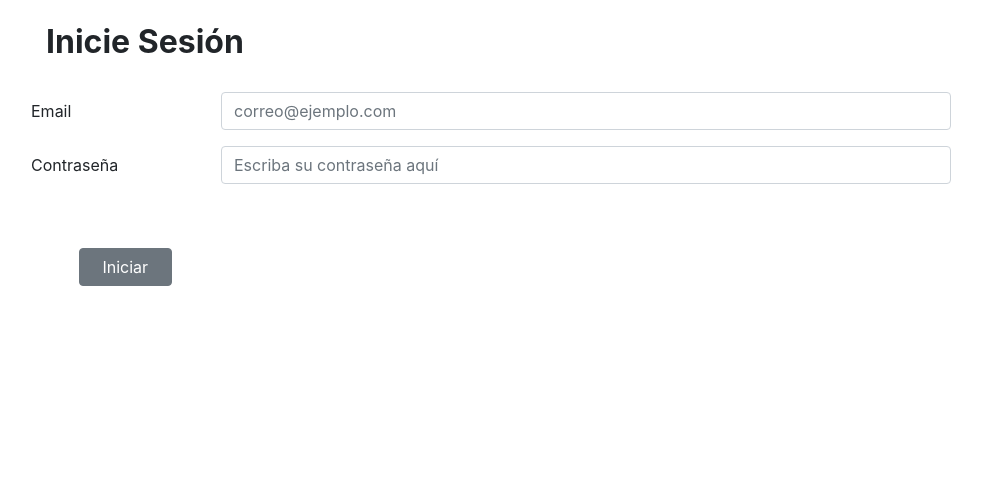
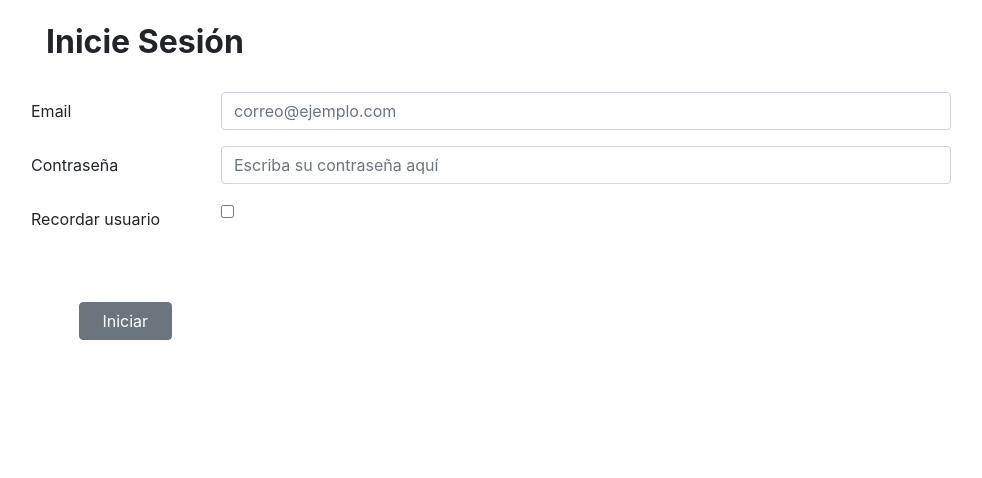
Before and after one commit to baremarco/proyecto-ecomerce-equipo8, a PHP site: page /login.php in a window 1280 px wide. Shown: the part 76-554 px from the top of the page, without its empty margins (54-1036 px from the left). Run offline with PHP 8.4, Linux system fonts and the light colour scheme; some libraries are stand-ins or nearby versions.

Commit message:
agregado checkbox de recordar usuario en login.php

```diff
--- a/login.php
+++ b/login.php
@@ -31,7 +31,6 @@ foreach($archivoDecodi as $usuarios => $usuario){
       if($_POST['email'] == $detalle['email'] && !password_verify($_POST['pass'], $detalle['password'])){
           $existeUsuario = true;
          $errores['login'] = "Contraseña inválida, intente nuevamente";
-
       }
 
    }
@@ -84,6 +83,12 @@ var_dump($_SESSION); */
                <input type="password" class="form-control" id="inputPassword" name="pass" placeholder="Escriba su contraseña aquí">
             </div>
          </div>
+         <div class="form-group row">
+            <label class="col-sm-2 col-form-label mt-10">Recordar usuario</label>
+            <div class="col-sm-8 col-md-8">
+               <input type="checkbox" id="checkbox" name="checkRecordarUsu">
+            </div>
+         </div>
          <button type="submit" class="btn btn-secondary mx-5 col-sm-2 col-md-1 col-lg-1  mt-5">Iniciar</button>
       </form>
        <!-- VALIDACIONES -->
@@ -93,7 +98,6 @@ var_dump($_SESSION); */
          <?php endforeach ?>
     </ul>
    </div>
-
 
    <!-- FOOTER -->
    <?php include("footer.php"); ?>
```
